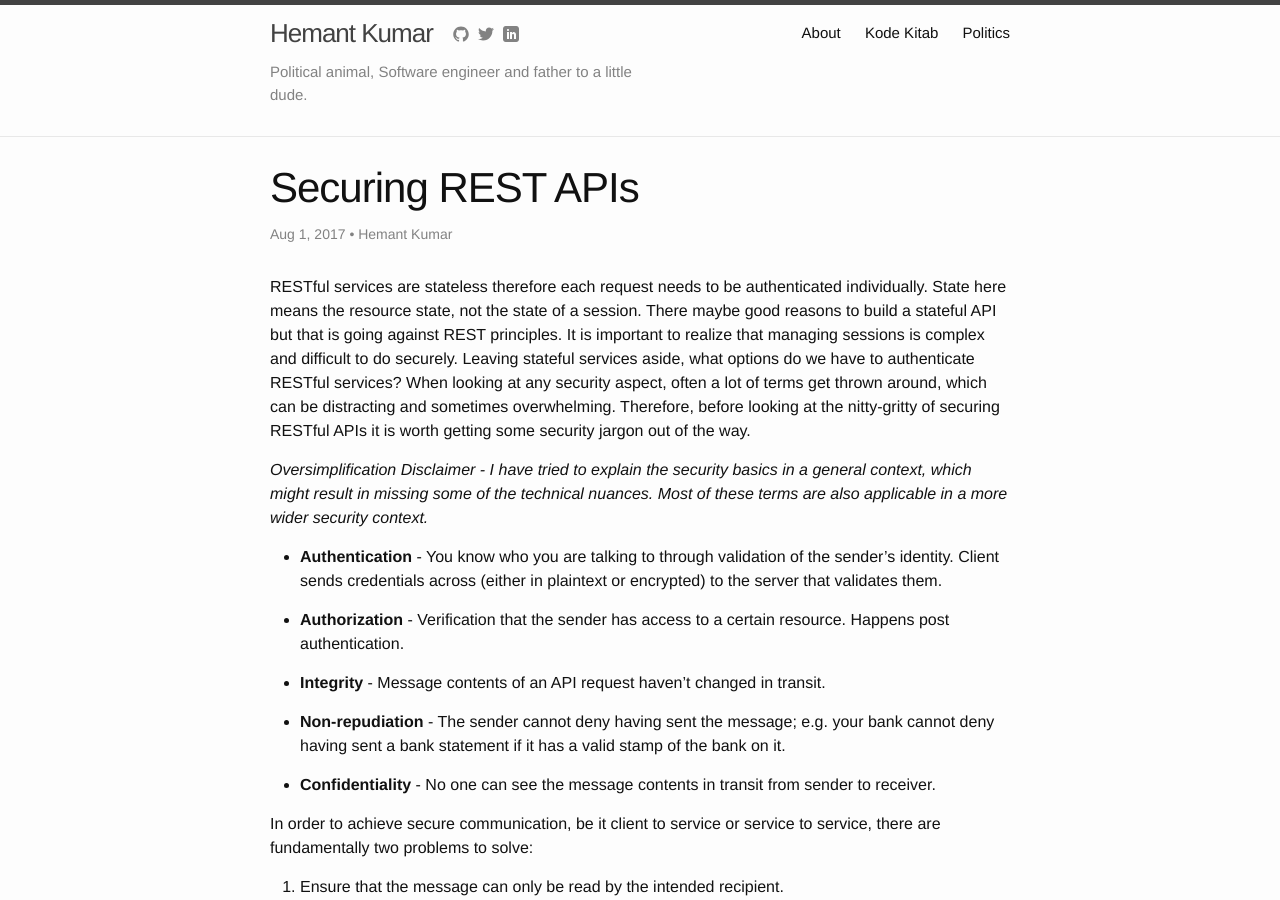
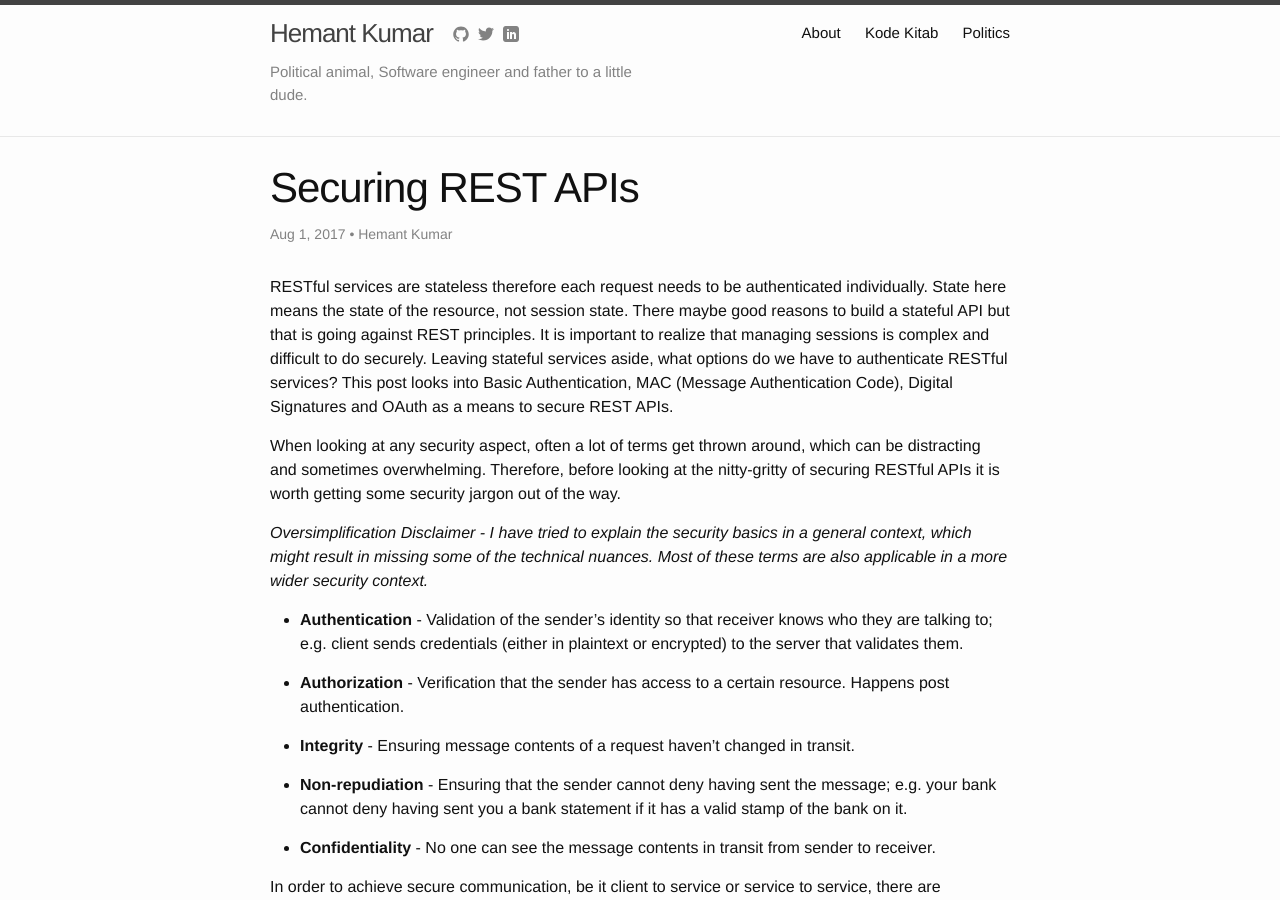
Before and after one commit to hemantksingh/hemantksingh.github.io, a Jekyll site: the page built from _posts/2018-08-01-securing-rest-apis.markdown, in a window 1280 px wide and 900 px high. Built offline with Jekyll 4.4.1, drawn with Linux system fonts in a browser that asks for light colours; comment, search, counter and statistics services are not loaded; some of the changed text lies outside the part shown.

Commit message:
Consistent introduction.

```diff
--- a/_posts/2018-08-01-securing-rest-apis.markdown
+++ b/_posts/2018-08-01-securing-rest-apis.markdown
@@ -9,17 +9,19 @@ comments: true
 modified_time: '2017-08-01T11:31:00.000-08:00'
 ---
 
-RESTful services are stateless therefore each request needs to be authenticated individually. State here means the resource state, not the state of a session. There maybe good reasons to build a stateful API but that is going against REST principles. It is important to realize that managing sessions is complex and difficult to do securely. Leaving stateful services aside, what options do we have to authenticate RESTful services? When looking at any security aspect, often a lot of terms get thrown around, which can be distracting and sometimes overwhelming. Therefore, before looking at the nitty-gritty of securing RESTful APIs it is worth getting some security jargon out of the way.
+RESTful services are stateless therefore each request needs to be authenticated individually. State here means the state of the resource, not session state. There maybe good reasons to build a stateful API but that is going against REST principles. It is important to realize that managing sessions is complex and difficult to do securely. Leaving stateful services aside, what options do we have to authenticate RESTful services? This post looks into Basic Authentication, MAC (Message Authentication Code), Digital Signatures and OAuth as a means to secure REST APIs.
+
+When looking at any security aspect, often a lot of terms get thrown around, which can be distracting and sometimes overwhelming. Therefore, before looking at the nitty-gritty of securing RESTful APIs it is worth getting some security jargon out of the way.
 
 *Oversimplification Disclaimer - I have tried to explain the security basics in a general context, which might result in missing some of the technical nuances. Most of these terms are also applicable in a more wider security context.*
 
-* **Authentication** - You know who you are talking to through validation of the sender's identity. Client sends credentials across (either in plaintext or encrypted) to the server that validates them.
+* **Authentication** - Validation of the sender's identity so that receiver knows who they are talking to; e.g. client sends credentials (either in plaintext or encrypted) to the server that validates them.
 
 * **Authorization** - Verification that the sender has access to a certain resource. Happens post authentication.
 
-* **Integrity** - Message contents of an API request haven't changed in transit.
+* **Integrity** - Ensuring message contents of a request haven't changed in transit.
 
-* **Non-repudiation** - The sender cannot deny having sent the message; e.g. your bank cannot deny having sent a bank statement if it has a valid stamp of the bank on it.
+* **Non-repudiation** - Ensuring that the sender cannot deny having sent the message; e.g. your bank cannot deny having sent you a bank statement if it has a valid stamp of the bank on it.
 
 * **Confidentiality** - No one can see the message contents in transit from sender to receiver.
 
@@ -109,7 +111,7 @@ If the timestamp is not within a certain range (say 10 minutes) of the receiver'
 
 ## Message signing using Digital Signature
 Digital signatures use asymmetric public key cryptography to
-establish authenticity (message sent by a known sender), integrity (message wasn't tampered with) and non-repudiation (message sent by the sender cannot be denied).
+establish **authenticity** (message sent by a known sender), **integrity** (message wasn't tampered with) and **non-repudiation** (message sent by the sender cannot be denied).
 
 When signing, the sender uses **their private key** to write message's signature, and the receiver uses the **sender's public key** to check if it's really from the sender. A **timestamp** and **nonce** is used to generate the signature. This helps to prevent replay attacks. The signature  prevents repurposing the request for something else entirely.
 
```
Also changed, not shown: other parts of _posts/2018-08-01-securing-rest-apis.markdown (+1 -1 lines).
